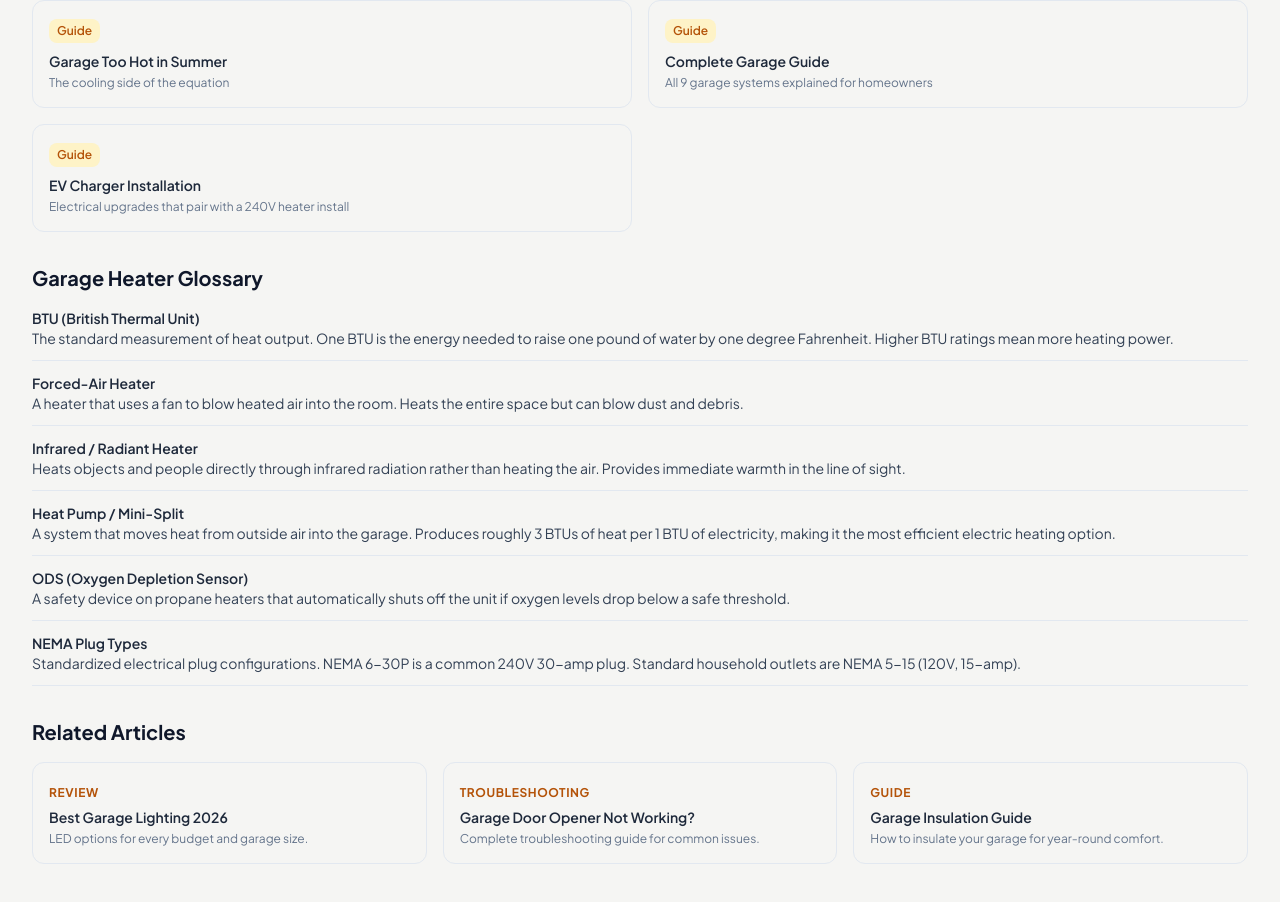
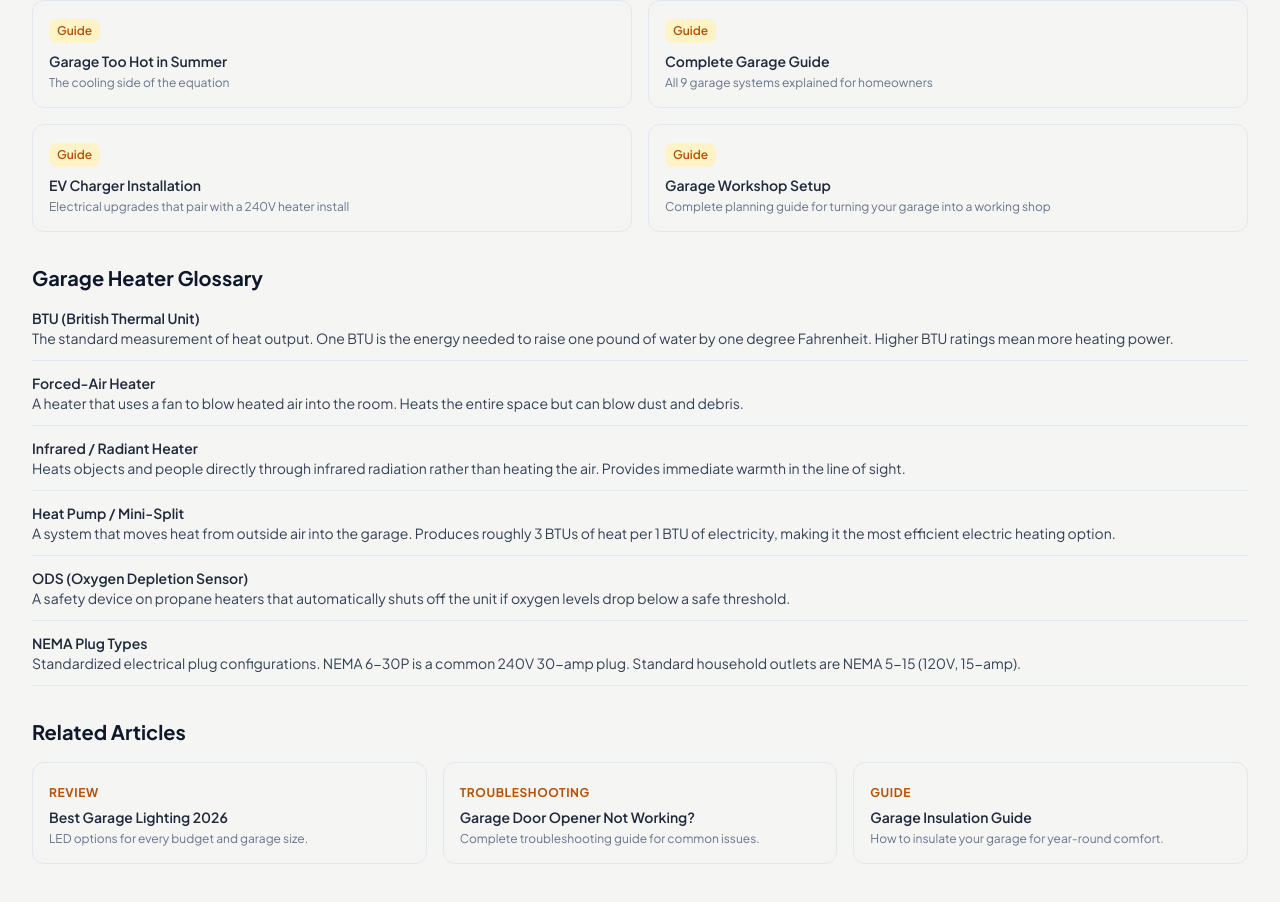
Before and after one commit to thebasementguide2026/thegarage.guide-, a Next.js app: page /reviews/best-garage-heaters in a window 1280 px wide. Shown: the part 6619-7521 px from the top of the page. Built offline with nearby package versions, Linux system fonts and the light colour scheme.

Commit message:
Add workshop setup cross-link to best garage heaters

```diff
--- a/app/reviews/best-garage-heaters/page.tsx
+++ b/app/reviews/best-garage-heaters/page.tsx
@@ -439,6 +439,11 @@ export default function BestGarageHeaters() {
                                                           <p className='font-semibold text-slate-800 text-sm'>EV Charger Installation</p>
                                                           <p className='text-slate-500 text-xs mt-1'>Electrical upgrades that pair with a 240V heater install</p>
                                                         </Link>
+                                          <Link href='/guides/garage-workshop-setup' className='border border-slate-200 rounded-lg p-4 hover:border-amber-700 transition-colors'>
+                                                          <span className='inline-block bg-amber-100 text-amber-700 text-xs font-semibold px-2 py-1 rounded mb-2'>Guide</span>
+                                                          <p className='font-semibold text-slate-800 text-sm'>Garage Workshop Setup</p>
+                                                          <p className='text-slate-500 text-xs mt-1'>Complete planning guide for turning your garage into a working shop</p>
+                                                        </Link>
                                         </div>
                           </section>
         {/* Glossary */}
```
